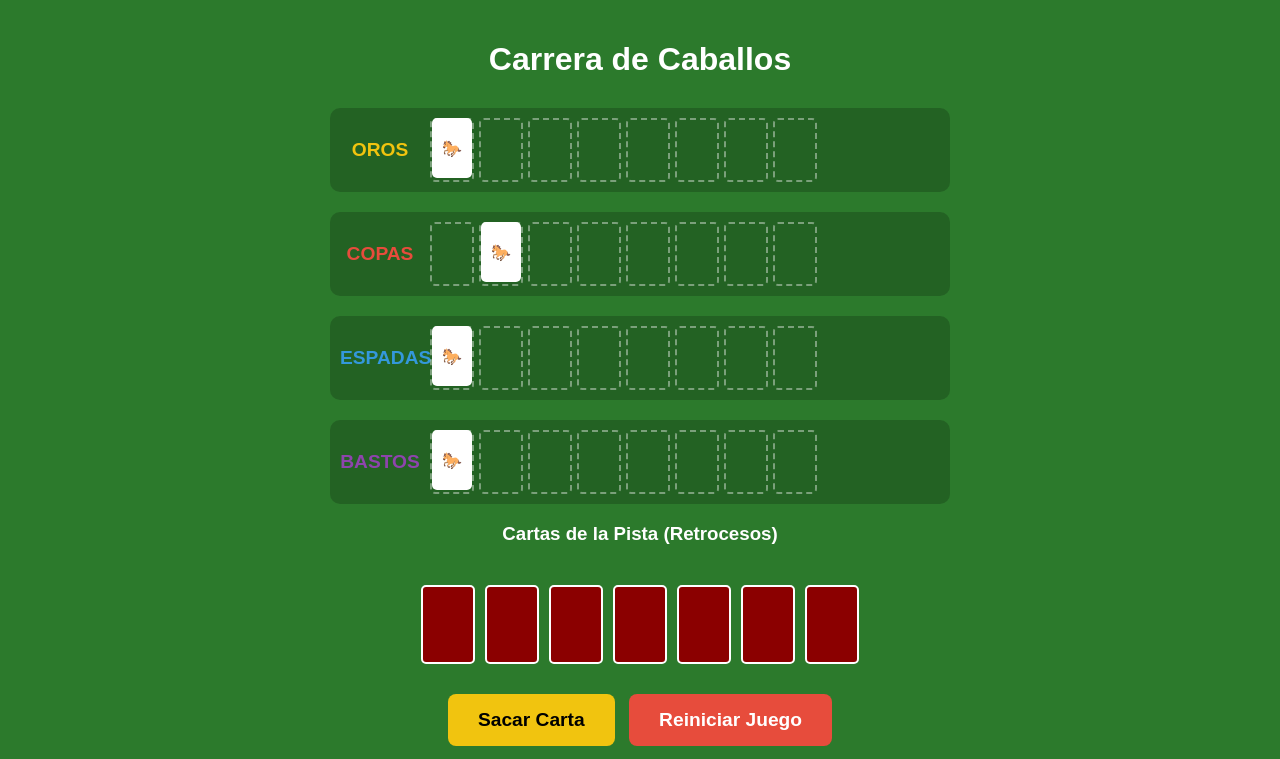
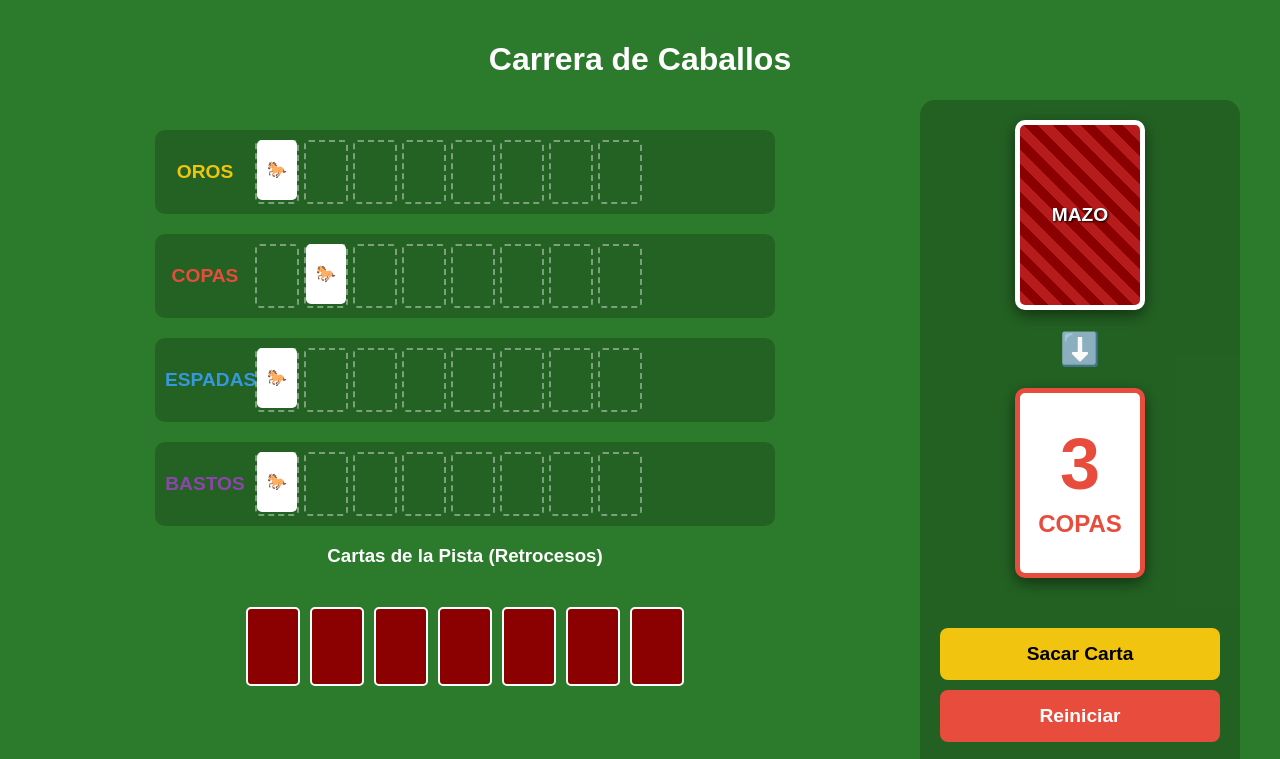
Before and after one commit to marloncobo/marloncobo.github.io, a plain HTML site: page index.html in a window 1280 px wide. Both pictures are taken after a click on the button "Sacar Carta". Shown: the top 759 px of the page. Drawn offline with Linux system fonts and the light colour scheme.

Commit message:
feat: Mostrar la baraja y la carta sacada

```diff
--- a/index.html
+++ b/index.html
@@ -20,13 +20,40 @@
         button { padding: 15px 30px; font-size: 1.2em; cursor: pointer; border-radius: 8px; border: none; background-color: #f1c40f; font-weight: bold; transition: 0.2s; }
         button:hover { background-color: #f39c12; }
         button:disabled { background-color: #95a5a6; cursor: not-allowed; }
-        #log { margin-top: 20px; background: rgba(0,0,0,0.5); padding: 15px; border-radius: 10px; max-width: 600px; margin-left: auto; margin-right: auto; height: 100px; overflow-y: auto; text-align: left; }
+        #log { margin-top: 20px; background: rgba(0,0,0,0.5); padding: 15px; border-radius: 10px; width: 100%; box-sizing: border-box; height: 150px; overflow-y: auto; text-align: left; font-size: 0.9em; }
+
+        /* Layout de dos columnas */
+        .contenedor-juego { display: flex; flex-wrap: wrap; justify-content: center; align-items: flex-start; gap: 30px; max-width: 1200px; margin: 0 auto; }
+
+        .columna-izquierda { flex: 1; min-width: 620px; /* Espacio para los carriles */ }
+
+        .columna-derecha {
+            flex: 0 0 280px; /* Ancho fijo para el panel */
+            background: rgba(0,0,0,0.2);
+            padding: 20px;
+            border-radius: 15px;
+            position: sticky; /* Mantiene el panel visible si haces scroll */
+            top: 20px;
+            display: flex; flex-direction: column; align-items: center;
+        }
+
+        /* Estilos para la Baraja y Carta Sacada */
+        .mesa-central { display: flex; flex-direction: column; justify-content: center; align-items: center; gap: 20px; margin-bottom: 20px; }
+        .carta-grande { width: 120px; height: 180px; border-radius: 10px; border: 5px solid white; display: flex; flex-direction: column; justify-content: center; align-items: center; font-size: 1.5em; font-weight: bold; background-color: white; color: black; box-shadow: 0 5px 15px rgba(0,0,0,0.5); transition: transform 0.2s; }
+        .carta-dorso { background: repeating-linear-gradient(45deg, #b71c1c, #b71c1c 10px, #8b0000 10px, #8b0000 20px); color: white; border: 5px solid white; display: flex; align-items: center; justify-content: center; font-size: 1.2em; text-shadow: 1px 1px 2px black; cursor: default; }
+        .carta-vacia { background-color: rgba(255,255,255,0.1); border: 4px dashed rgba(255,255,255,0.3); color: rgba(255,255,255,0.5); font-size: 1em; box-shadow: none; }
+        .numero-carta { font-size: 3em; line-height: 1em; }
+        .palo-carta { font-size: 1em; text-transform: uppercase; margin-top: 10px; }
     </style>
 </head>
 <body>
 
 <h1>Carrera de Caballos</h1>
 
+<div class="contenedor-juego">
+
+    <!-- COLUMNA IZQUIERDA: La Carrera -->
+    <div class="columna-izquierda">
         <div class="tablero">
             <div class="caballos-container" id="carriles">
             </div>
@@ -35,13 +62,25 @@
         <h3>Cartas de la Pista (Retrocesos)</h3>
         <div class="pista-container" id="pista-ui">
         </div>
+    </div>
 
-<div class="controles">
+    <!-- COLUMNA DERECHA: Controles y Baraja -->
+    <div class="columna-derecha">
+        <div class="mesa-central">
+            <div class="carta-grande carta-dorso" id="mazo-visual">MAZO</div>
+            <div style="font-size: 2em;">⬇️</div>
+            <div class="carta-grande carta-vacia" id="carta-activa">TU CARTA</div>
+        </div>
+
+        <div class="controles" style="display: flex; flex-direction: column; gap: 10px; width: 100%;">
             <button id="btn-sacar" onclick="jugarTurno()">Sacar Carta</button>
-    <button onclick="reiniciarJuego()" style="background-color: #e74c3c; color: white; margin-left: 10px;">Reiniciar Juego</button>
+            <button onclick="reiniciarJuego()" style="background-color: #e74c3c; color: white;">Reiniciar</button>
         </div>
 
         <div id="log"></div>
+    </div>
+
+</div>
 
 <script>
     // MODELO DE DATOS Y ESTRUCTURAS
@@ -81,6 +120,14 @@
         pista = mazo.splice(0, 7); // Toma las primeras 7 para la pista
         mazoRobo = mazo; // Quedan 29 para robar
 
+        // Reiniciar visuales de cartas
+        document.getElementById('mazo-visual').style.opacity = '1';
+        const cartaActiva = document.getElementById('carta-activa');
+        cartaActiva.className = "carta-grande carta-vacia";
+        cartaActiva.innerHTML = "TU CARTA";
+        cartaActiva.style.borderColor = "rgba(255,255,255,0.3)";
+        cartaActiva.style.color = "rgba(255,255,255,0.5)";
+
         dibujarTablero();
     }
 
@@ -100,6 +147,11 @@
 
         // 1. Sacar carta
         let cartaSacada = mazoRobo.pop();
+
+        // Actualizar visuales
+        if (mazoRobo.length === 0) document.getElementById('mazo-visual').style.opacity = '0.5';
+        mostrarCartaGrande(cartaSacada);
+
         logear(`🎯 Salió el ${cartaSacada.numero} de ${cartaSacada.palo}. El caballo de ${cartaSacada.palo} avanza.`);
 
         // Operador: Incrementar posición
@@ -196,6 +248,21 @@
         }
     }
 
+    function mostrarCartaGrande(carta) {
+        const el = document.getElementById('carta-activa');
+        el.className = "carta-grande";
+
+        let color = '#333';
+        if(carta.palo === 'Oros') color = '#f1c40f';
+        else if(carta.palo === 'Copas') color = '#e74c3c';
+        else if(carta.palo === 'Espadas') color = '#3498db';
+        else if(carta.palo === 'Bastos') color = '#8e44ad';
+
+        el.style.color = color;
+        el.style.borderColor = color;
+        el.innerHTML = `<span class="numero-carta">${carta.numero}</span><span class="palo-carta">${carta.palo}</span>`;
+    }
+
     function logear(mensaje) {
         const logBox = document.getElementById('log');
         logBox.innerHTML = mensaje + "<br>" + logBox.innerHTML;
```
Lines whose indentation alone changed are shown as unchanged.
